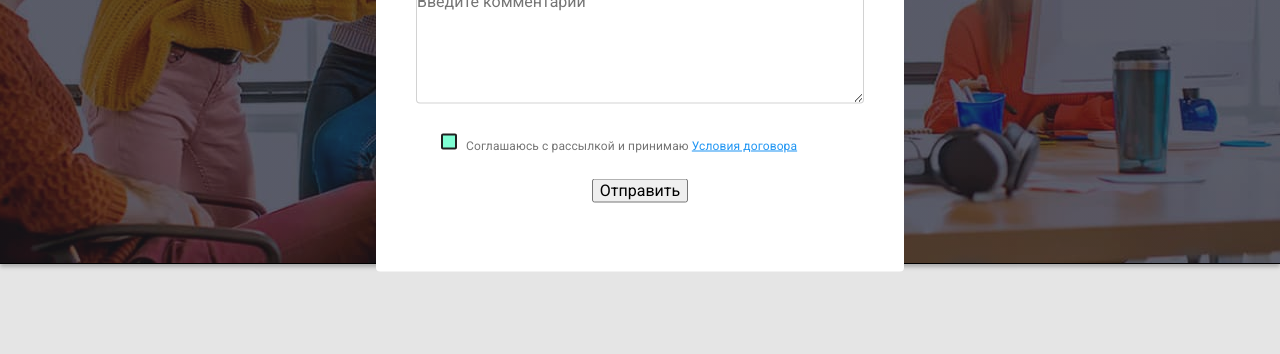
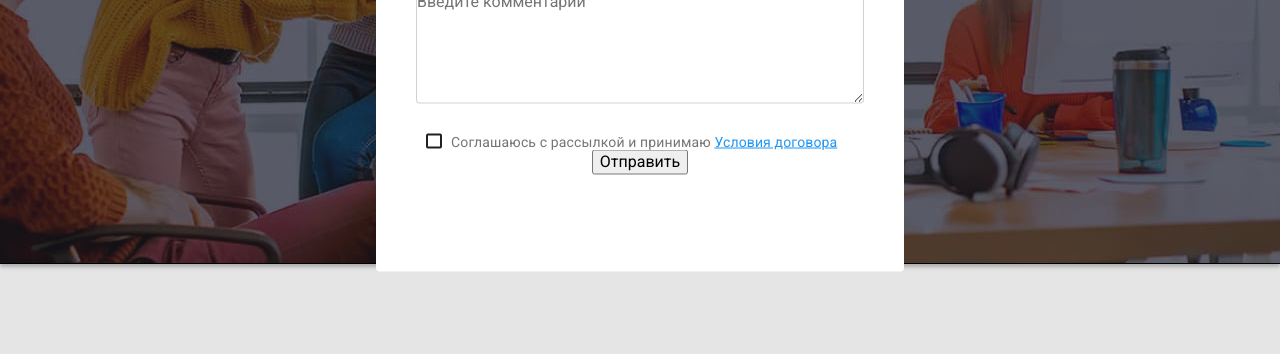
Before and after one commit to Mariianath/goit-markup-hw-06, a plain HTML site: page index.html in a window 1280 px wide. Both pictures are taken after a click on the button "Заказать услугу". Shown: the part 419-773 px from the top of the page. Drawn offline with nearby package versions, Linux system fonts and the light colour scheme.

Commit message:
Добавляет чек

```diff
--- a/css/styles.css
+++ b/css/styles.css
@@ -827,19 +827,12 @@ input[name='subscribe-mail']:focus {
   box-sizing: border-box;
   border-radius: 4px;
 }
-.forms-checkbox {
-  display: flex;
-
-  padding: 20px 25px;
-  width: 100%;
-}
 
 .comment {
   height: auto;
   padding: 0;
 }
 .forms-ithems {
-  font-size: 14px;
   margin-bottom: 5px;
   font-size: 12px;
   line-height: 1.16;
@@ -847,7 +840,10 @@ input[name='subscribe-mail']:focus {
 
   color: #757575;
 }
-
+.forms-checkbox > .forms-ithems {
+  font-size: 14px;
+  margin-bottom: 0;
+}
 .icon-invite {
   position: absolute;
   bottom: 11px;
@@ -873,8 +869,13 @@ input[type='checkbox'] {
 
 .forms-checkbox {
   position: relative;
+  margin-top: 20px;
   display: flex;
-  align-items: baseline;
+  width: 100%;
+  margin-left: auto;
+  margin-right: auto;
+  padding-left: 10px;
+
   color: var(--primary-text-color);
 }
 .check-box {
@@ -885,13 +886,18 @@ input[type='checkbox'] {
   display: block;
   margin-right: 9px;
   width: 16px;
-  height: 16px;
-  background-color: aquamarine;
+  height: 15px;
+  background-color: #fff;
   border: 2px solid var(--primary-text-color);
   border-radius: 2px;
   background-size: contain;
   fill: var(--primary-text-color);
 }
 input[type='checkbox']:checked + .check-box {
-  background-color: yellow;
+  background-color: var(--accent-color);
+  border: 2px solid var(--accent-color);
+  background-image: url('/images/check.svg');
+  background-size: contain;
+
+  fill: #fff;
 }
```
Also changed, not shown: images/check.svg (added).
